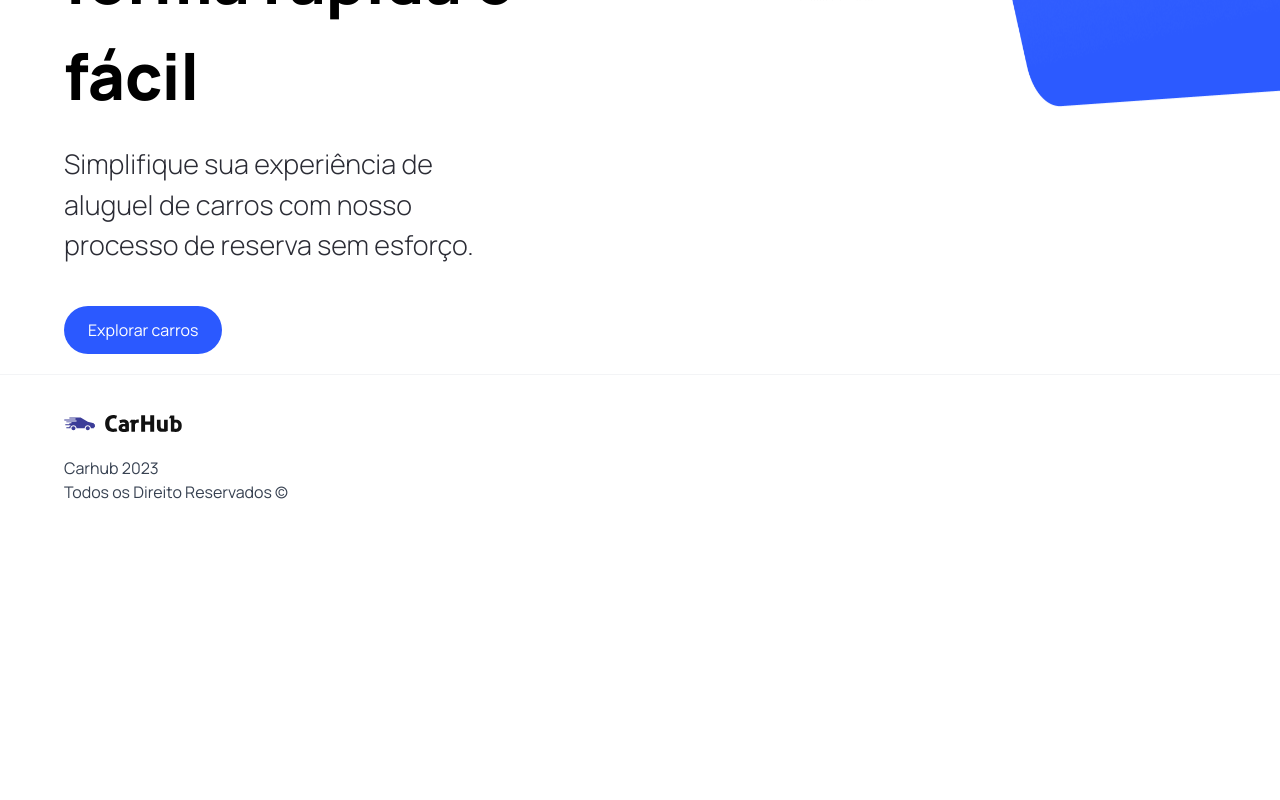
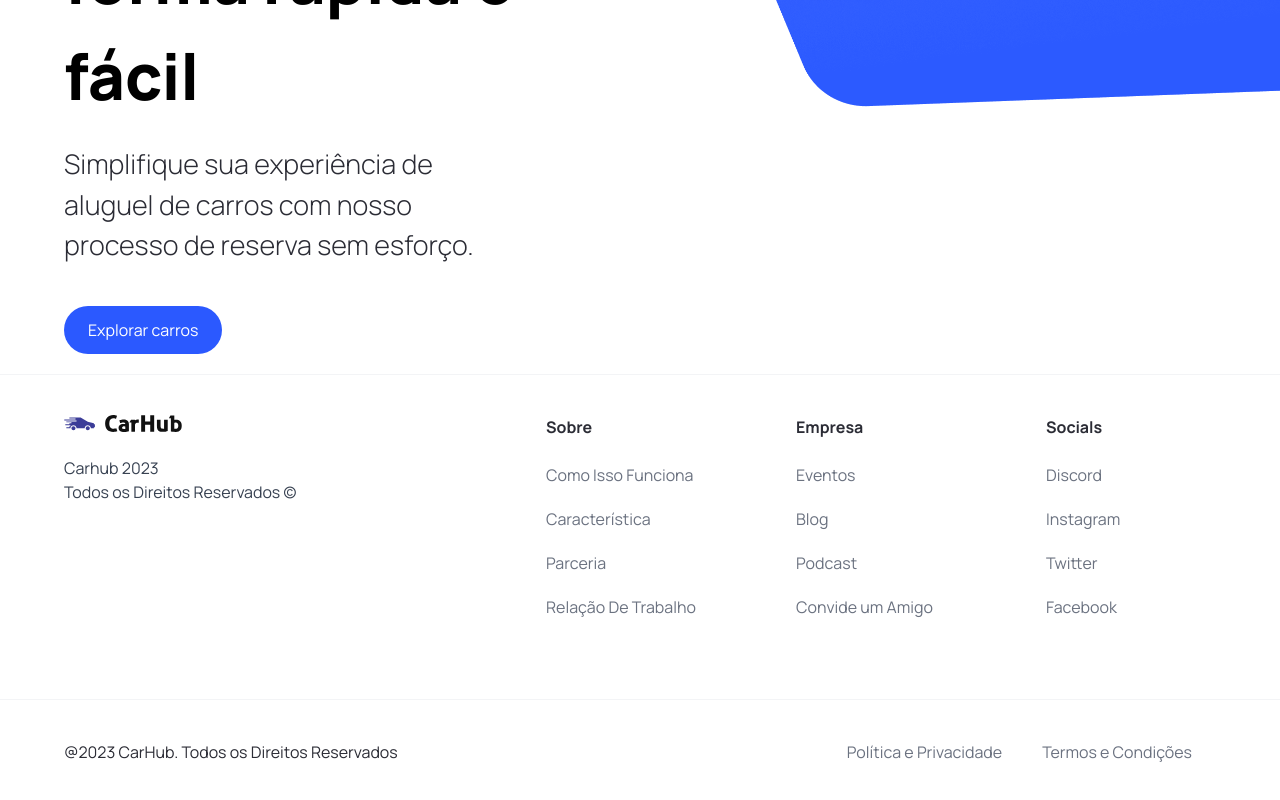
Before and after one commit to GabrielBarbosa07/Monstruario_De_Carros, a Next.js app: page / in a window 1280 px wide. Shown: the part 596-1396 px from the top of the page. Before the commit the page ends 1140 px from the top, so only its background shows below. Built offline with nearby package versions, Linux system fonts and the light colour scheme.

Commit message:
feat: Adding footer and navbar on layout source

```diff
--- a/components/Footer.tsx
+++ b/components/Footer.tsx
@@ -1,9 +1,9 @@
 import Image from "next/image";
-import React from "react";
+import Link from "next/link";
+import { footerLinks } from "../constants";
 
-const Footer = () => {
-  return (
-    <footer className="flex flex-col text-black-100 mt-5 border-t border-gray-100">
+const Footer = () => (
+  <footer className="flex flex-col justify-center text-black-100 mt-5 border-t border-gray-100">
     <div className="flex max-md:flex-col flex-wrap justify-between gap-5 sm:px-16 px-6 py-10">
       <div className="flex flex-col justify-start items-start gap-6">
         <Image
@@ -15,16 +15,43 @@ const Footer = () => {
         />
         <p className="text-base text-gray-700">
           Carhub 2023 <br />
-            Todos os Direito Reservados &copy;
+          Todos os Direitos Reservados &copy;
         </p>
       </div>
 
       <div className="footer__links">
+        {footerLinks.map((item) => (
+          <div key={item.title} className="footer__link">
+            <h3 className="font-bold">{item.title}</h3>
+            <div className="flex flex-col gap-5">
+              {item.links.map((link) => (
+                <Link
+                  key={link.title}
+                  href={link.url}
+                  className="text-gray-500"
+                >
+                  {link.title}
+                </Link>
+              ))}
+            </div>
+          </div>
+        ))}
+      </div>
+    </div>
 
+    <div className="flex justify-between items-center flex-wrap mt-10 border-t border-gray-100 sm:px-16 px-6 py-10">
+      <p>@2023 CarHub. Todos os Direitos Reservados</p>
+
+      <div className="footer__copyrights-link px-6">
+        <Link href="/" className="text-gray-500">
+          Política e Privacidade
+        </Link>
+        <Link href="/" className="text-gray-500">
+          Termos e Condições
+        </Link>
       </div>
     </div>
   </footer>
 );
-};
 
 export default Footer;
--- a/components/Hero.tsx
+++ b/components/Hero.tsx
@@ -1,4 +1,4 @@
-"use client"
+"use client";
 
 import Image from "next/image";
 import { CustomButton } from ".";
@@ -7,8 +7,7 @@ const Hero = () => {
   const handleScroll = () => {};
 
   return (
-    <div className="hero" >
-
+    <div className="hero">
       <div className="flex-1 pt-36 sm:px-16 px-6">
         <h1 className="hero__title">
           Encontre, reserve ou alugue um carro - de forma rápida e fácil
@@ -29,10 +28,10 @@ const Hero = () => {
 
       <div className="hero__image-container">
         <div className="hero__image">
-          <Image src="/hero.png" alt="hero" fill className="object-contain"/>
+          <Image src="/hero.png" alt="hero" fill className="object-contain" />
+        </div>
 
-          <div className="hero__image-overlay"/>
-        </div>
+        <div className="hero__image-overlay" />
       </div>
     </div>
   );
--- a/constants/index.ts
+++ b/constants/index.ts
@@ -43,7 +43,7 @@ export const manufacturers = [
   ];
 
   export const yearsOfProduction = [
-    { title: "Year", value: "" },
+    { title: "Ano", value: "" },
     { title: "2015", value: "2015" },
     { title: "2016", value: "2016" },
     { title: "2017", value: "2017" },
@@ -57,7 +57,7 @@ export const manufacturers = [
 
   export const fuels = [
     {
-      title: "Fuel",
+      title: "Combustível",
       value: "",
     },
     {
@@ -65,28 +65,28 @@ export const manufacturers = [
       value: "Gas",
     },
     {
-      title: "Electricity",
-      value: "Electricity",
+      title: "Eletricidade",
+      value: "Eletricidade",
     },
   ];
 
   export const footerLinks = [
     {
-      title: "About",
+      title: "Sobre",
       links: [
-        { title: "How it works", url: "/" },
-        { title: "Featured", url: "/" },
-        { title: "Partnership", url: "/" },
-        { title: "Bussiness Relation", url: "/" },
+        { title: "Como Isso Funciona", url: "/" },
+        { title: "Característica", url: "/" },
+        { title: "Parceria", url: "/" },
+        { title: "Relação De Trabalho", url: "/" },
       ],
     },
     {
-      title: "Company",
+      title: "Empresa",
       links: [
-        { title: "Events", url: "/" },
+        { title: "Eventos", url: "/" },
         { title: "Blog", url: "/" },
         { title: "Podcast", url: "/" },
-        { title: "Invite a friend", url: "/" },
+        { title: "Convide um Amigo", url: "/" },
       ],
     },
     {
```
Lines whose indentation alone changed are shown as unchanged.
